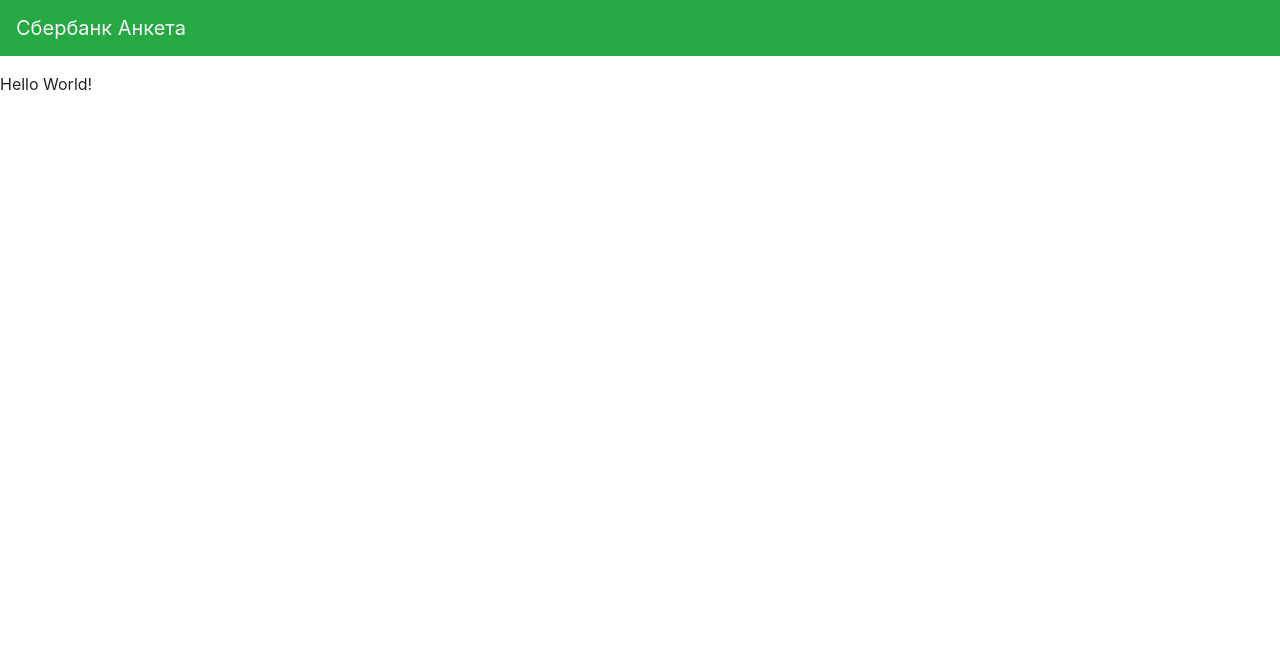
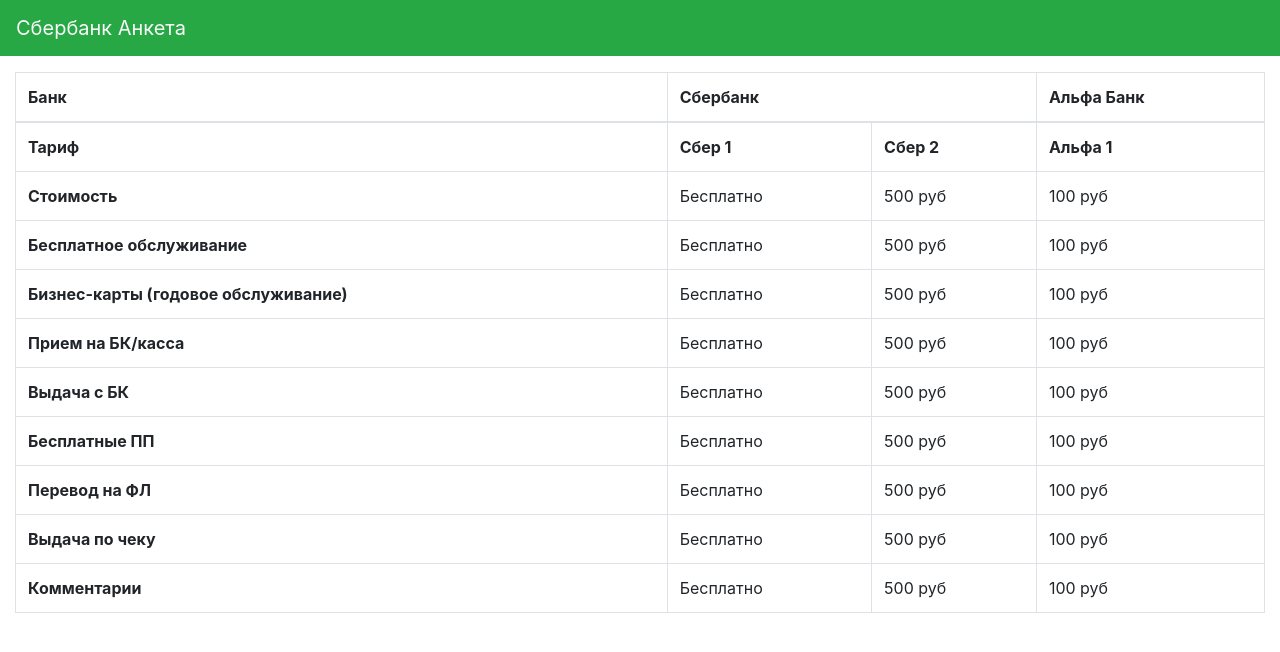
Before and after one commit to ilyamirin/IagoTHeWhisperer, a Symfony app: template templates/profile/result.html.twig in a window 1280 px wide. Shown: the top 652 px of the page. Run offline with Twig, Linux system fonts and the light colour scheme; the template is opened without the code that fills it, so the values that code supplies are empty; some libraries are stand-ins or nearby versions.

Commit message:
Add table reults

```diff
--- a/templates/base.html.twig
+++ b/templates/base.html.twig
@@ -10,7 +10,7 @@
     <body>
         {# Header #}
         <nav class="navbar navbar-light bg-success">
-          <a class="navbar-brand text-light" href="https://www.sberbank.ru/ru/person">Сбербанк Анкета</a>
+          <a class="navbar-brand text-light" href="/">Сбербанк Анкета</a>
         </nav>
 
         {# Main Content #}
--- a/templates/profile/result.html.twig
+++ b/templates/profile/result.html.twig
@@ -1,7 +1,86 @@
 {% extends 'base.html.twig' %}
 
 {% block body %}
+<div class="col-12 mx-auto">
+    <table class="table table-bordered table-hover">
+        <tread>
+            <tr>
+                <th>Банк</th>
+                <th colspan="2">Сбербанк</th>
+                <th colspan="1">Альфа Банк</th>
+            </tr>
+        </tread>
+        <tbody>
+            <tr>
+                <th>Тариф</th>
+                <th>Сбер 1</th>
+                <th>Сбер 2</th>
+                <th>Альфа 1</th>
+            </tr>
 
-    Hello World!
+            <tr>
+                <th>Стоимость</th>
+                <td>Бесплатно</td>
+                <td>500 руб</td>
+                <td>100 руб</td>
+            </tr>
 
+            <tr>
+                <th>Бесплатное обслуживание</th>
+                <td>Бесплатно</td>
+                <td>500 руб</td>
+                <td>100 руб</td>
+            </tr>
+
+            <tr>
+                <th>Бизнес-карты (годовое обслуживание)</th>
+                <td>Бесплатно</td>
+                <td>500 руб</td>
+                <td>100 руб</td>
+            </tr>
+
+            <tr>
+                <th>Прием на БК/касса</th>
+                <td>Бесплатно</td>
+                <td>500 руб</td>
+                <td>100 руб</td>
+            </tr>
+
+            <tr>
+                <th>Выдача с БК</th>
+                <td>Бесплатно</td>
+                <td>500 руб</td>
+                <td>100 руб</td>
+            </tr>
+
+            <tr>
+                <th>Бесплатные ПП</th>
+                <td>Бесплатно</td>
+                <td>500 руб</td>
+                <td>100 руб</td>
+            </tr>
+
+            <tr>
+                <th>Перевод на ФЛ</th>
+                <td>Бесплатно</td>
+                <td>500 руб</td>
+                <td>100 руб</td>
+            </tr>
+
+            <tr>
+                <th>Выдача по чеку</th>
+                <td>Бесплатно</td>
+                <td>500 руб</td>
+                <td>100 руб</td>
+            </tr>
+
+            <tr>
+                <th>Комментарии</th>
+                <td>Бесплатно</td>
+                <td>500 руб</td>
+                <td>100 руб</td>
+            </tr>
+        </tbody>
+    </table>
+</div>
 {% endblock body %}
```
